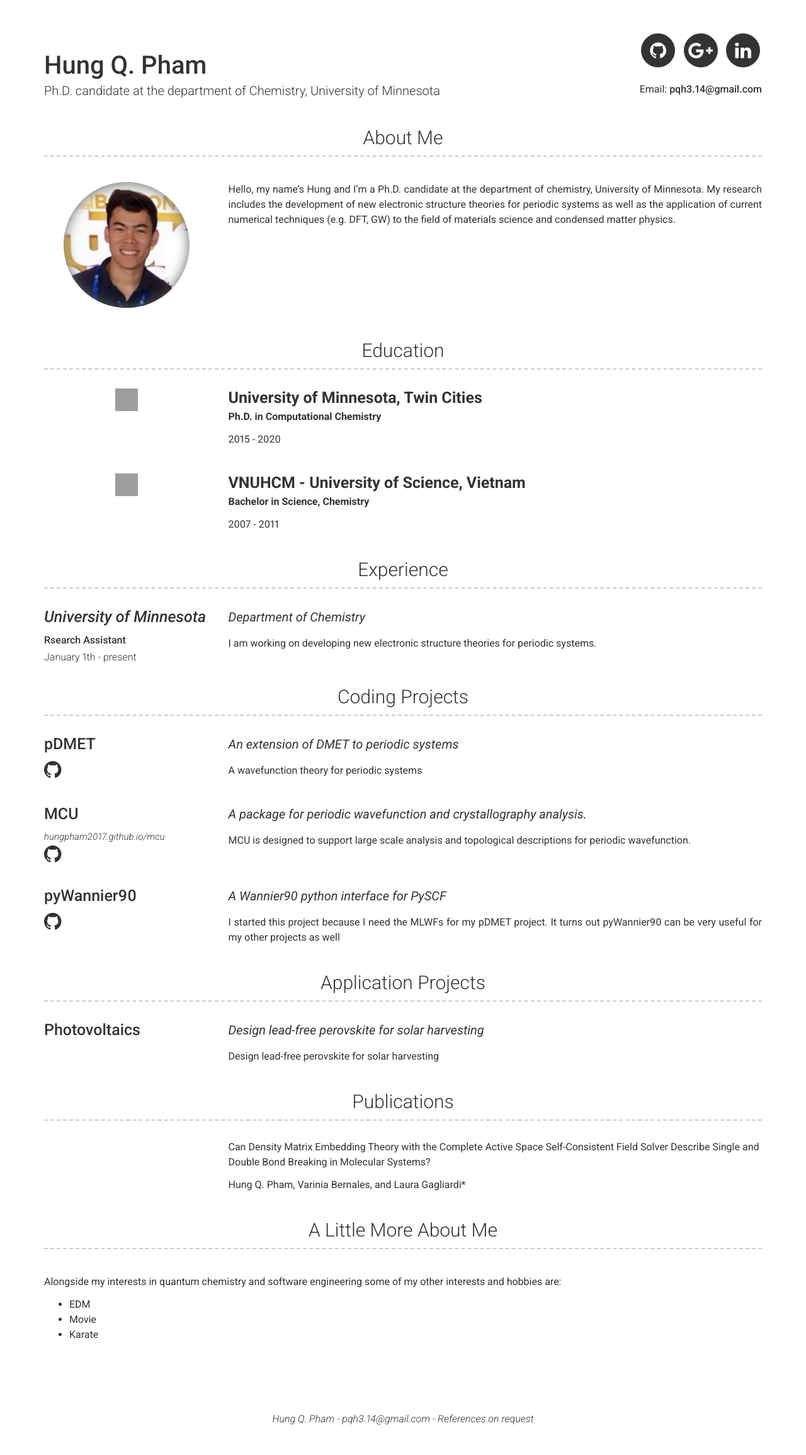
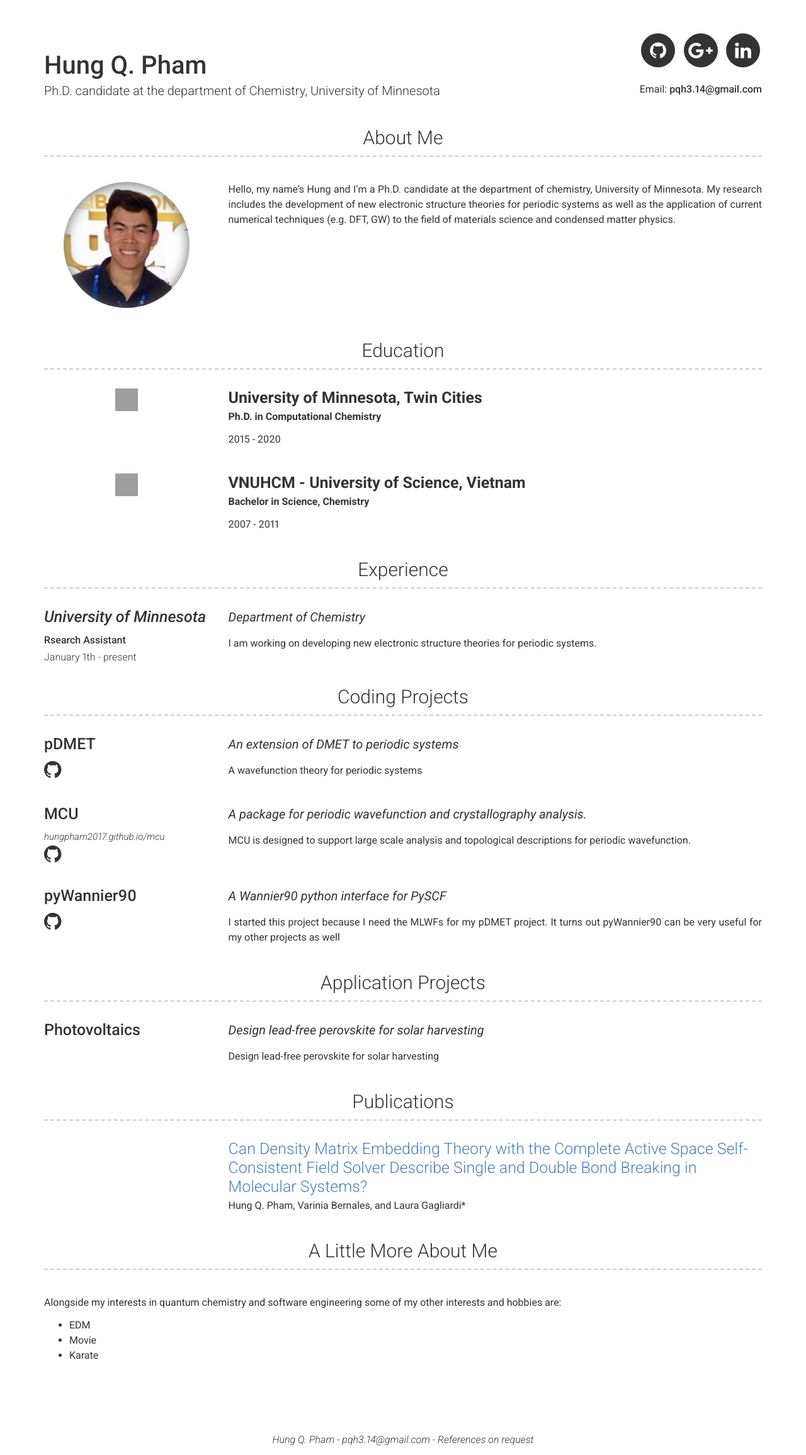
Before and after one commit to hungpham2017/hungpham2017.github.io, a Jekyll site: the page built from index.md, in a window 1280 px wide. Shown: the whole page at 63% size. Built offline with Jekyll 4.4.1, drawn with Linux system fonts in a browser that asks for light colours; before the commit the page ends 2278 px from its top, so only the background shows below that; grey boxes are pictures that could not be loaded.

Commit message:
adding publication page

```diff
--- a/_data/publications.yml
+++ b/_data/publications.yml
@@ -1,3 +1,4 @@
 # Education Template
 - title: Can Density Matrix Embedding Theory with the Complete Active Space Self-Consistent Field Solver Describe Single and Double Bond Breaking in Molecular Systems?
   authors: Hung Q. Pham, Varinia Bernales, and Laura Gagliardi*
+  link: https://pubs.acs.org/doi/10.1021/acs.jctc.7b01248
--- a/_includes/publications.html
+++ b/_includes/publications.html
@@ -5,9 +5,16 @@
       <div class="col-xs-12 col-sm-4 col-md-3 col-print-12 left-column">
       </div>
       <div class="col-xs-12 col-sm-8 col-md-9 col-print-12">
-        {%- if paper.title -%}
-          <p class="title">{{ paper.title }}</p>
+        <h4 class="title">
+        {%- if paper.link -%}
+          {% include a.html href=paper.link %}
         {%- endif -%}
+        {{ paper.title }}
+        {%- if paper.link -%}
+          </a>
+        {%- endif -%}
+        </h4>
+
         {{ paper.authors | strip | markdownify }}
       </div>
     </div>
```
